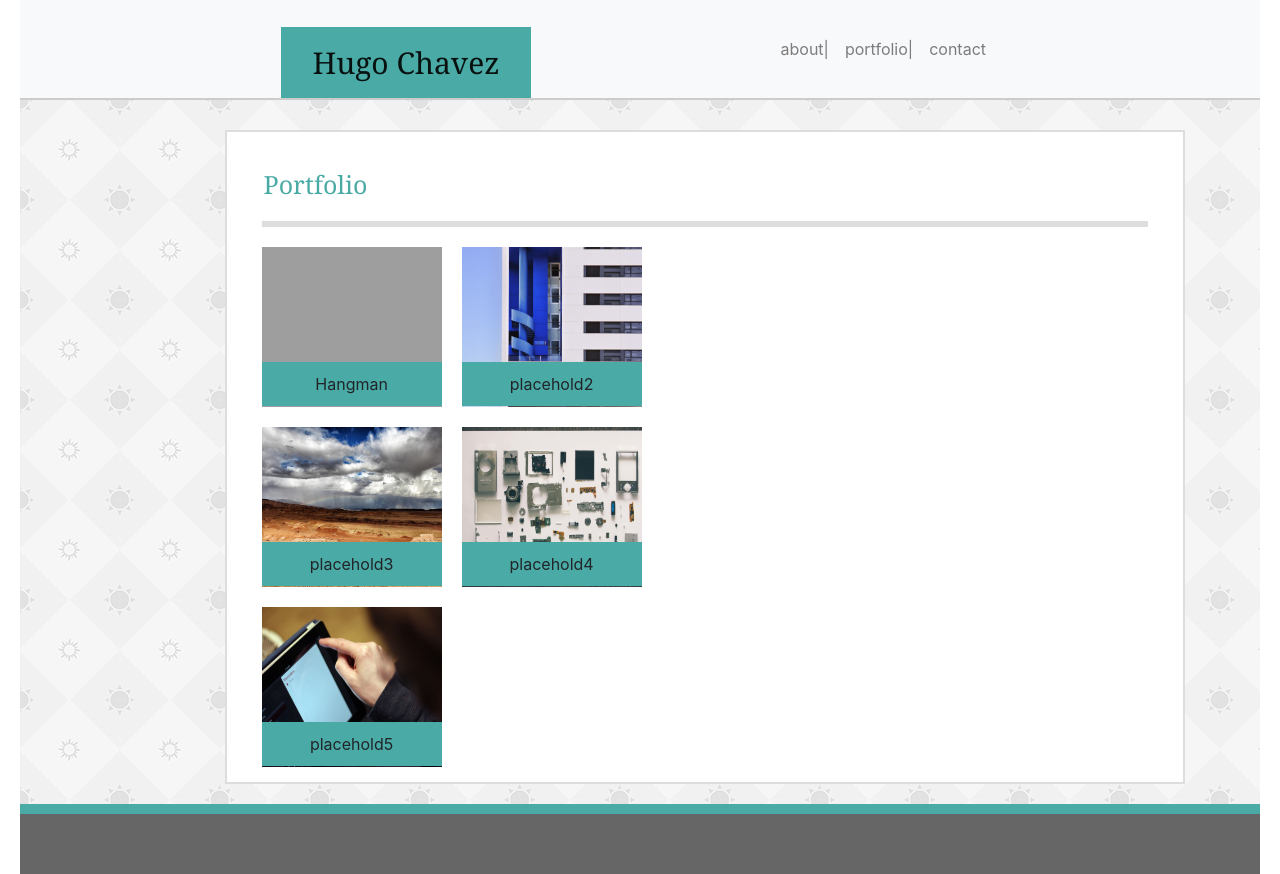
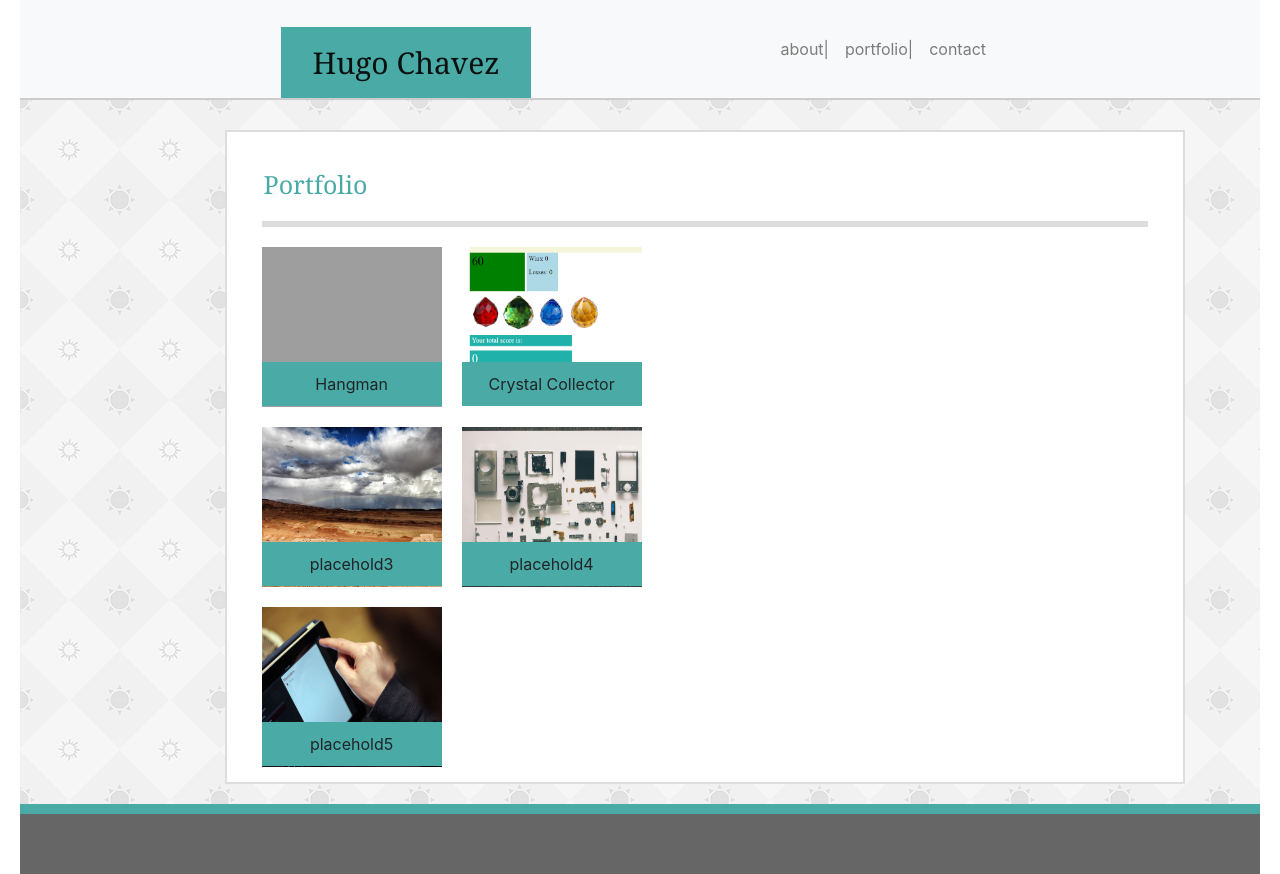
Before and after one commit to hchavez21/Bootstrap-Portfolio, a plain HTML site: page portfolio.html in a window 1280 px wide. Drawn offline with nearby package versions, Linux system fonts and the light colour scheme; grey boxes are pictures that could not be loaded.

Commit message:
crystal collector added

```diff
--- a/portfolio.html
+++ b/portfolio.html
@@ -46,9 +46,10 @@
             </div>
 
             <div class="contain2">
-            <section>placehold2</section>
-                <img src="images/place2.jpg" width="180" height="160" alt="holder2">
-
+            <section>Crystal Collector</section>
+            <a href=https://hchavez21.github.io/unit-4-game/>
+                <img src="images/crystal2.PNG" width="180" height="160" alt="holder2">
+            </a>
             </div>
 
          <div class="contain3">
```
Also changed, not shown: images/crystal.PNG (added), images/crystal1.PNG (added), images/crystal2.PNG (added).
